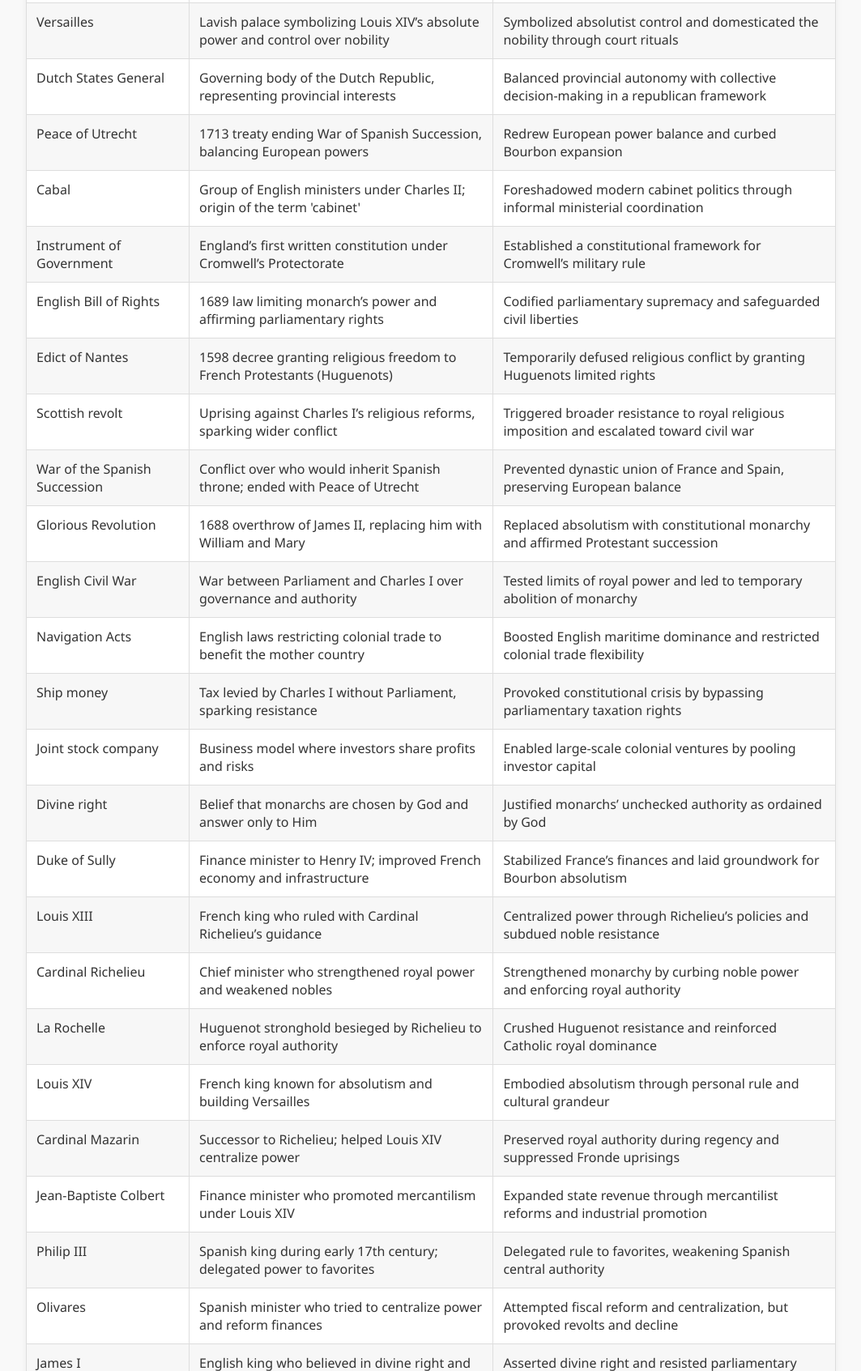
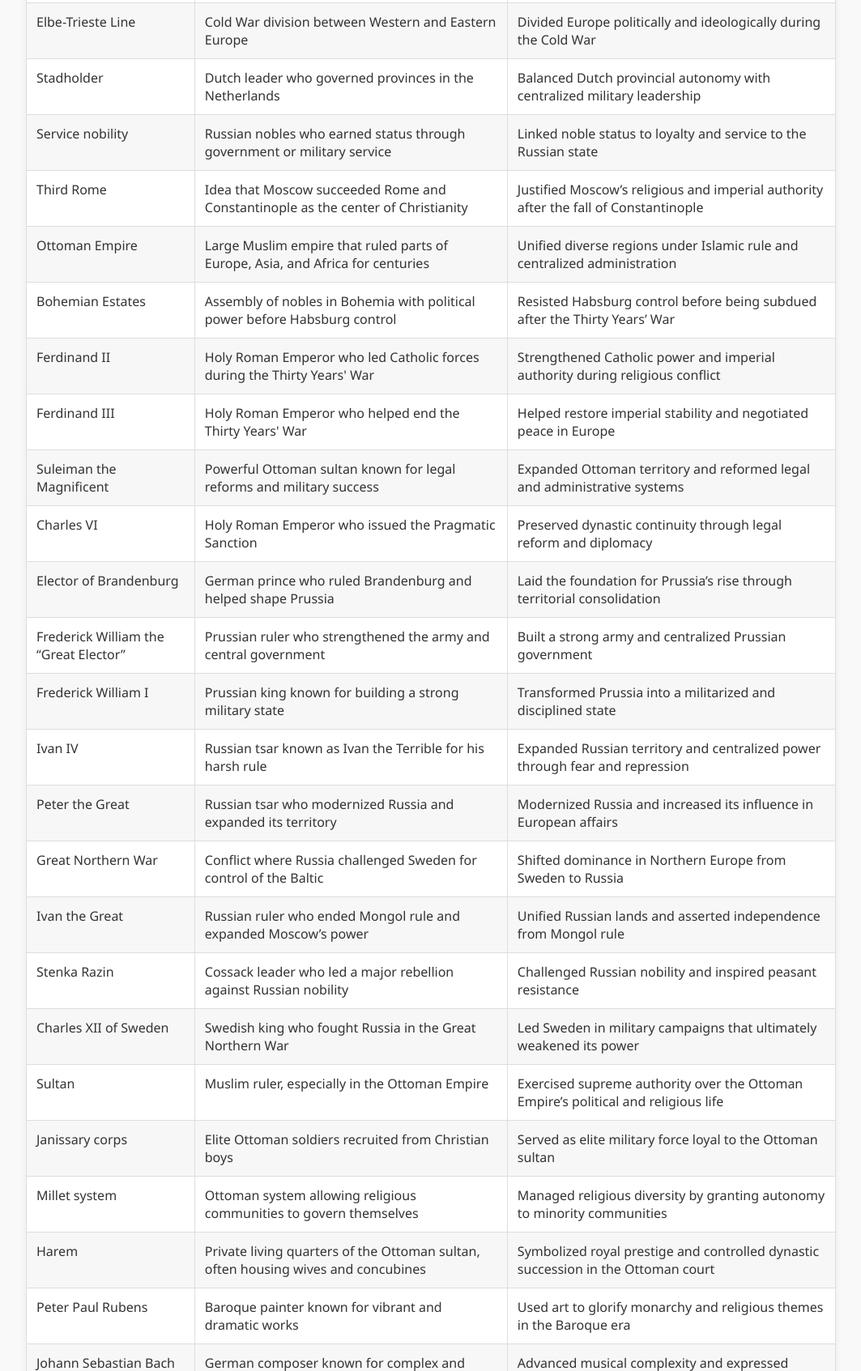
Before and after one commit to ayushpanda862/apeurovocab, a plain HTML site: page table.html in a window 1280 px wide. Shown: the part 1107-2800 px from the top of the page at 81% size, without its empty margins (108-1171 px from the left). Drawn offline with Linux system fonts and the light colour scheme.

Commit message:
Added C17

```diff
--- a/table.html
+++ b/table.html
@@ -44,121 +44,82 @@
 
   <script>
 const vocab1 = [
-  { term: "Sovereignty", def: "Supreme authority to govern without external interference" },
-  { term: "Absolutism", def: "System where monarch holds total power, often justified by divine right" },
-  { term: "Mercantilism", def: "Economic theory emphasizing state control of trade to increase national wealth" },
-  { term: "Republicanism", def: "Political system where power rests with elected representatives, not a monarch" },
-  { term: "Constitutionalism", def: "Government limited by laws and a constitution, often with checks on power" },
-  { term: "Cabinet government", def: "Executive leadership by a group of ministers advising the monarch or head of state" },
-  { term: "Intendants", def: "Royal officials in France who enforced central policies in provinces" },
-  { term: "Paulette", def: "French tax allowing officials to make their offices hereditary" },
-  { term: "Fronde", def: "Series of French civil wars challenging royal authority during Louis XIV’s youth" },
-  { term: "Generalites", def: "Administrative districts in France used for tax collection and governance" },
-  { term: "French Academy", def: "Institution founded to standardize and promote French language and literature" },
-  { term: "Versailles", def: "Lavish palace symbolizing Louis XIV’s absolute power and control over nobility" },
-  { term: "Dutch States General", def: "Governing body of the Dutch Republic, representing provincial interests" },
-  { term: "Peace of Utrecht", def: "1713 treaty ending War of Spanish Succession, balancing European powers" },
-  { term: "Cabal", def: "Group of English ministers under Charles II; origin of the term 'cabinet'" },
-  { term: "Instrument of Government", def: "England’s first written constitution under Cromwell’s Protectorate" },
-  { term: "English Bill of Rights", def: "1689 law limiting monarch’s power and affirming parliamentary rights" },
-  { term: "Edict of Nantes", def: "1598 decree granting religious freedom to French Protestants (Huguenots)" },
-  { term: "Scottish revolt", def: "Uprising against Charles I’s religious reforms, sparking wider conflict" },
-  { term: "War of the Spanish Succession", def: "Conflict over who would inherit Spanish throne; ended with Peace of Utrecht" },
-  { term: "Glorious Revolution", def: "1688 overthrow of James II, replacing him with William and Mary" },
-  { term: "English Civil War", def: "War between Parliament and Charles I over governance and authority" },
-  { term: "Navigation Acts", def: "English laws restricting colonial trade to benefit the mother country" },
-  { term: "Ship money", def: "Tax levied by Charles I without Parliament, sparking resistance" },
-  { term: "Joint stock company", def: "Business model where investors share profits and risks" },
-  { term: "Divine right", def: "Belief that monarchs are chosen by God and answer only to Him" },
-  { term: "Duke of Sully", def: "Finance minister to Henry IV; improved French economy and infrastructure" },
-  { term: "Louis XIII", def: "French king who ruled with Cardinal Richelieu’s guidance" },
-  { term: "Cardinal Richelieu", def: "Chief minister who strengthened royal power and weakened nobles" },
-  { term: "La Rochelle", def: "Huguenot stronghold besieged by Richelieu to enforce royal authority" },
-  { term: "Louis XIV", def: "French king known for absolutism and building Versailles" },
-  { term: "Cardinal Mazarin", def: "Successor to Richelieu; helped Louis XIV centralize power" },
-  { term: "Jean-Baptiste Colbert", def: "Finance minister who promoted mercantilism under Louis XIV" },
-  { term: "Philip III", def: "Spanish king during early 17th century; delegated power to favorites" },
-  { term: "Olivares", def: "Spanish minister who tried to centralize power and reform finances" },
-  { term: "James I", def: "English king who believed in divine right and clashed with Parliament" },
-  { term: "Charles I", def: "English king executed after Civil War for abusing royal power" },
-  { term: "Oliver Cromwell", def: "Leader of Parliamentary forces; ruled as Lord Protector" },
-  { term: "Charles II", def: "Restored monarch after Cromwell; balanced royal and parliamentary power" },
-  { term: "James II", def: "Catholic king overthrown in Glorious Revolution" },
-  { term: "Triennial Act", def: "Law requiring Parliament to meet every three years" },
-  { term: "Thomas Hobbes", def: "Political thinker who argued for strong monarchy in Leviathan" },
-  { term: "Protectorate", def: "Cromwell’s government after monarchy was abolished" },
-  { term: "William and Mary", def: "Monarchs who accepted constitutional limits after Glorious Revolution" },
-  { term: "John Locke", def: "Philosopher who argued for natural rights and government by consent" },
-  { term: "Dutch East India Company", def: "Powerful trading company controlling Dutch colonial commerce" },
-  { term: "Military revolution", def: "Transformation in warfare with new tactics, armies, and fortifications" },
-  { term: "Market economy", def: "System where prices and production are driven by supply and demand" },
-  { term: "Great Chain of Being", def: "Hierarchical view of creation from God to lowest life forms" },
-  { term: "Just price", def: "Medieval idea that goods should be sold at fair, moral value" },
-  { term: "Moral economy", def: "Belief that economic practices should reflect community ethics, not profit" },
-  { term: "William Laud", def: "Archbishop who enforced religious uniformity under Charles I" },
-  { term: "Long Parliament", def: "Parliament that sat from 1640 to 1660, challenging royal authority" },
-  { term: "Rump Parliament", def: "Parliament left after Pride’s Purge; tried and executed Charles I" },
-  { term: "Test Act", def: "Law barring Catholics from public office in England" }
+  { term: "Second serfdom", def: "Revival of serfdom in Eastern Europe during the early modern period" },
+  { term: "Baroque", def: "Art style known for drama, movement, and grandeur" },
+  { term: "Junkers", def: "Prussian landowning nobles with strong military and political influence" },
+  { term: "Kholops", def: "Russian peasants who were legally bound to serve their lords" },
+  { term: "Boyar", def: "High-ranking Russian noble before Peter the Great" },
+  { term: "Autocracy", def: "Government where one person holds unlimited power" },
+  { term: "Mongols", def: "Nomadic people who built a vast empire across Asia and Eastern Europe" },
+  { term: "Pragmatic Sanction", def: "Law allowing Habsburg lands to be inherited by a female heir" },
+  { term: "Cossacks", def: "Free warriors from Ukraine and southern Russia known for independence" },
+  { term: "Time of Troubles", def: "Period of chaos and civil war in Russia after the death of Ivan IV" },
+  { term: "Battle of Poltava", def: "Major Russian victory over Sweden in the Great Northern War" },
+  { term: "Elbe-Trieste Line", def: "Cold War division between Western and Eastern Europe" },
+  { term: "Stadholder", def: "Dutch leader who governed provinces in the Netherlands" },
+  { term: "Service nobility", def: "Russian nobles who earned status through government or military service" },
+  { term: "Third Rome", def: "Idea that Moscow succeeded Rome and Constantinople as the center of Christianity" },
+  { term: "Ottoman Empire", def: "Large Muslim empire that ruled parts of Europe, Asia, and Africa for centuries" },
+  { term: "Bohemian Estates", def: "Assembly of nobles in Bohemia with political power before Habsburg control" },
+  { term: "Ferdinand II", def: "Holy Roman Emperor who led Catholic forces during the Thirty Years' War" },
+  { term: "Ferdinand III", def: "Holy Roman Emperor who helped end the Thirty Years' War" },
+  { term: "Suleiman the Magnificent", def: "Powerful Ottoman sultan known for legal reforms and military success" },
+  { term: "Charles VI", def: "Holy Roman Emperor who issued the Pragmatic Sanction" },
+  { term: "Elector of Brandenburg", def: "German prince who ruled Brandenburg and helped shape Prussia" },
+  { term: "Frederick William the “Great Elector”", def: "Prussian ruler who strengthened the army and central government" },
+  { term: "Frederick William I", def: "Prussian king known for building a strong military state" },
+  { term: "Ivan IV", def: "Russian tsar known as Ivan the Terrible for his harsh rule" },
+  { term: "Peter the Great", def: "Russian tsar who modernized Russia and expanded its territory" },
+  { term: "Great Northern War", def: "Conflict where Russia challenged Sweden for control of the Baltic" },
+  { term: "Ivan the Great", def: "Russian ruler who ended Mongol rule and expanded Moscow’s power" },
+  { term: "Stenka Razin", def: "Cossack leader who led a major rebellion against Russian nobility" },
+  { term: "Charles XII of Sweden", def: "Swedish king who fought Russia in the Great Northern War" },
+  { term: "Sultan", def: "Muslim ruler, especially in the Ottoman Empire" },
+  { term: "Janissary corps", def: "Elite Ottoman soldiers recruited from Christian boys" },
+  { term: "Millet system", def: "Ottoman system allowing religious communities to govern themselves" },
+  { term: "Harem", def: "Private living quarters of the Ottoman sultan, often housing wives and concubines" },
+  { term: "Peter Paul Rubens", def: "Baroque painter known for vibrant and dramatic works" },
+  { term: "Johann Sebastian Bach", def: "German composer known for complex and expressive Baroque music" }
 ];
 
 const vocab2 = [
-  { term: "Sovereignty", function: "Enabled centralized rule and justified monarchs’ authority over law, religion, and taxation" },
-  { term: "Absolutism", function: "Consolidated royal power by sidelining representative bodies and enforcing divine authority" },
-  { term: "Mercantilism", function: "Strengthened state power through controlled trade and colonial exploitation" },
-  { term: "Republicanism", function: "Challenged monarchy by promoting civic virtue and governance through elected representatives" },
-  { term: "Constitutionalism", function: "Limited royal authority by embedding legal checks and parliamentary oversight" },
-  { term: "Cabinet government", function: "Streamlined executive decisions through coordinated ministerial leadership" },
-  { term: "Intendants", function: "Extended royal control into provinces by bypassing local nobles" },
-  { term: "Paulette", function: "Preserved bureaucratic continuity by monetizing office inheritance" },
-  { term: "Fronde", function: "Exposed weaknesses in royal authority and fueled Louis XIV’s absolutist resolve" },
-  { term: "Generalites", function: "Standardized tax collection and reinforced administrative centralization in France" },
-  { term: "French Academy", function: "Promoted linguistic unity and cultural prestige under royal patronage" },
-  { term: "Versailles", function: "Symbolized absolutist control and domesticated the nobility through court rituals" },
-  { term: "Dutch States General", function: "Balanced provincial autonomy with collective decision-making in a republican framework" },
-  { term: "Peace of Utrecht", function: "Redrew European power balance and curbed Bourbon expansion" },
-  { term: "Cabal", function: "Foreshadowed modern cabinet politics through informal ministerial coordination" },
-  { term: "Instrument of Government", function: "Established a constitutional framework for Cromwell’s military rule" },
-  { term: "English Bill of Rights", function: "Codified parliamentary supremacy and safeguarded civil liberties" },
-  { term: "Edict of Nantes", function: "Temporarily defused religious conflict by granting Huguenots limited rights" },
-  { term: "Scottish revolt", function: "Triggered broader resistance to royal religious imposition and escalated toward civil war" },
-  { term: "War of the Spanish Succession", function: "Prevented dynastic union of France and Spain, preserving European balance" },
-  { term: "Glorious Revolution", function: "Replaced absolutism with constitutional monarchy and affirmed Protestant succession" },
-  { term: "English Civil War", function: "Tested limits of royal power and led to temporary abolition of monarchy" },
-  { term: "Navigation Acts", function: "Boosted English maritime dominance and restricted colonial trade flexibility" },
-  { term: "Ship money", function: "Provoked constitutional crisis by bypassing parliamentary taxation rights" },
-  { term: "Joint stock company", function: "Enabled large-scale colonial ventures by pooling investor capital" },
-  { term: "Divine right", function: "Justified monarchs’ unchecked authority as ordained by God" },
-  { term: "Duke of Sully", function: "Stabilized France’s finances and laid groundwork for Bourbon absolutism" },
-  { term: "Louis XIII", function: "Centralized power through Richelieu’s policies and subdued noble resistance" },
-  { term: "Cardinal Richelieu", function: "Strengthened monarchy by curbing noble power and enforcing royal authority" },
-  { term: "La Rochelle", function: "Crushed Huguenot resistance and reinforced Catholic royal dominance" },
-  { term: "Louis XIV", function: "Embodied absolutism through personal rule and cultural grandeur" },
-  { term: "Cardinal Mazarin", function: "Preserved royal authority during regency and suppressed Fronde uprisings" },
-  { term: "Jean-Baptiste Colbert", function: "Expanded state revenue through mercantilist reforms and industrial promotion" },
-  { term: "Philip III", function: "Delegated rule to favorites, weakening Spanish central authority" },
-  { term: "Olivares", function: "Attempted fiscal reform and centralization, but provoked revolts and decline" },
-  { term: "James I", function: "Asserted divine right and resisted parliamentary constraints" },
-  { term: "Charles I", function: "Provoked civil war through authoritarian rule and religious imposition" },
-  { term: "Oliver Cromwell", function: "Replaced monarchy with military dictatorship under republican guise" },
-  { term: "Charles II", function: "Restored monarchy while navigating religious tensions and parliamentary limits" },
-  { term: "James II", function: "Alienated elites through Catholic favoritism, triggering his overthrow" },
-  { term: "Triennial Act", function: "Prevented royal avoidance of Parliament by mandating regular sessions" },
-  { term: "Thomas Hobbes", function: "Defended absolute monarchy as necessary to prevent societal chaos" },
-  { term: "Protectorate", function: "Institutionalized Cromwell’s rule with military and legislative control" },
-  { term: "William and Mary", function: "Accepted constitutional limits and affirmed Protestant governance" },
-  { term: "John Locke", function: "Justified rebellion against tyranny and shaped liberal political theory" },
-  { term: "Dutch East India Company", function: "Dominated Asian trade and exemplified commercial imperialism" },
-  { term: "Military revolution", function: "Transformed warfare with professional armies and new tactics" },
-  { term: "Market economy", function: "Shifted production and pricing to consumer demand and competition" },
-  { term: "Great Chain of Being", function: "Reinforced social hierarchy as divinely ordained and immutable" },
-  { term: "Just price", function: "Protected consumers from exploitation by enforcing moral pricing standards" },
-  { term: "Moral economy", function: "Framed economic justice as communal responsibility over profit" },
-  { term: "William Laud", function: "Imposed religious uniformity, fueling resistance and civil unrest" },
-  { term: "Long Parliament", function: "Asserted legislative power and challenged royal prerogative" },
-  { term: "Rump Parliament", function: "Legitimized regicide and governed post-monarchy England" },
-  { term: "Test Act", function: "Excluded Catholics from public office, reinforcing Protestant dominance" }
+  { term: "Second serfdom", function: "Reinforced noble control over peasants and tied labor to land in Eastern Europe" },
+  { term: "Baroque", function: "Promoted religious and royal power through dramatic art and architecture" },
+  { term: "Junkers", function: "Supported monarchs in exchange for privileges and military leadership in Prussia" },
+  { term: "Kholops", function: "Maintained feudal hierarchy by binding peasants to service in Russia" },
+  { term: "Boyar", function: "Held regional power and influenced Russian politics before centralization under the tsars" },
+  { term: "Autocracy", function: "Allowed rulers to govern without checks from assemblies or legal constraints" },
+  { term: "Mongols", function: "Shaped Russian political structure through tribute systems and military dominance" },
+  { term: "Pragmatic Sanction", function: "Secured Habsburg succession by legitimizing female inheritance" },
+  { term: "Cossacks", function: "Acted as frontier defenders and sometimes rebels against centralized authority" },
+  { term: "Time of Troubles", function: "Destabilized Russia and led to the rise of the Romanov dynasty" },
+  { term: "Battle of Poltava", function: "Marked Russia’s emergence as a major European power" },
+  { term: "Elbe-Trieste Line", function: "Divided Europe politically and ideologically during the Cold War" },
+  { term: "Stadholder", function: "Balanced Dutch provincial autonomy with centralized military leadership" },
+  { term: "Service nobility", function: "Linked noble status to loyalty and service to the Russian state" },
+  { term: "Third Rome", function: "Justified Moscow’s religious and imperial authority after the fall of Constantinople" },
+  { term: "Ottoman Empire", function: "Unified diverse regions under Islamic rule and centralized administration" },
+  { term: "Bohemian Estates", function: "Resisted Habsburg control before being subdued after the Thirty Years’ War" },
+  { term: "Ferdinand II", function: "Strengthened Catholic power and imperial authority during religious conflict" },
+  { term: "Ferdinand III", function: "Helped restore imperial stability and negotiated peace in Europe" },
+  { term: "Suleiman the Magnificent", function: "Expanded Ottoman territory and reformed legal and administrative systems" },
+  { term: "Charles VI", function: "Preserved dynastic continuity through legal reform and diplomacy" },
+  { term: "Elector of Brandenburg", function: "Laid the foundation for Prussia’s rise through territorial consolidation" },
+  { term: "Frederick William the “Great Elector”", function: "Built a strong army and centralized Prussian government" },
+  { term: "Frederick William I", function: "Transformed Prussia into a militarized and disciplined state" },
+  { term: "Ivan IV", function: "Expanded Russian territory and centralized power through fear and repression" },
+  { term: "Peter the Great", function: "Modernized Russia and increased its influence in European affairs" },
+  { term: "Great Northern War", function: "Shifted dominance in Northern Europe from Sweden to Russia" },
+  { term: "Ivan the Great", function: "Unified Russian lands and asserted independence from Mongol rule" },
+  { term: "Stenka Razin", function: "Challenged Russian nobility and inspired peasant resistance" },
+  { term: "Charles XII of Sweden", function: "Led Sweden in military campaigns that ultimately weakened its power" },
+  { term: "Sultan", function: "Exercised supreme authority over the Ottoman Empire’s political and religious life" },
+  { term: "Janissary corps", function: "Served as elite military force loyal to the Ottoman sultan" },
+  { term: "Millet system", function: "Managed religious diversity by granting autonomy to minority communities" },
+  { term: "Harem", function: "Symbolized royal prestige and controlled dynastic succession in the Ottoman court" },
+  { term: "Peter Paul Rubens", function: "Used art to glorify monarchy and religious themes in the Baroque era" },
+  { term: "Johann Sebastian Bach", function: "Advanced musical complexity and expressed religious devotion through composition" }
 ];
-
     function updateColumnVisibility() {
       const showDef = document.getElementById("toggleDef").checked;
       const showFunc = document.getElementById("toggleFunc").checked;
```
